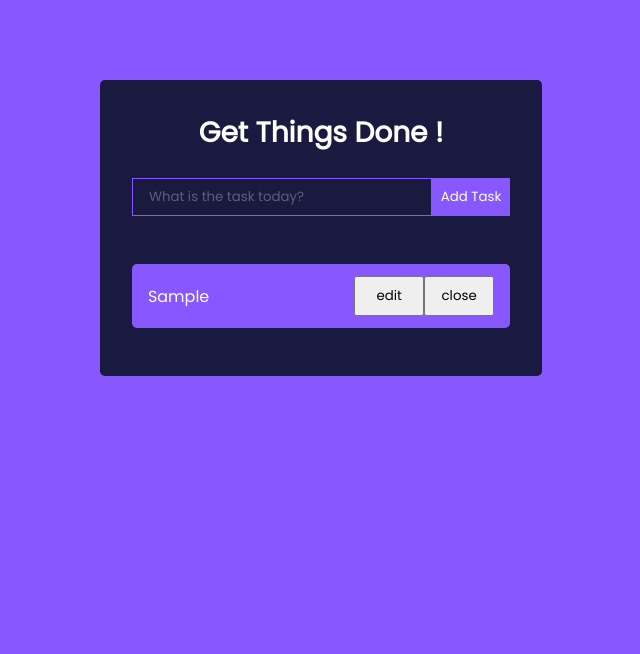
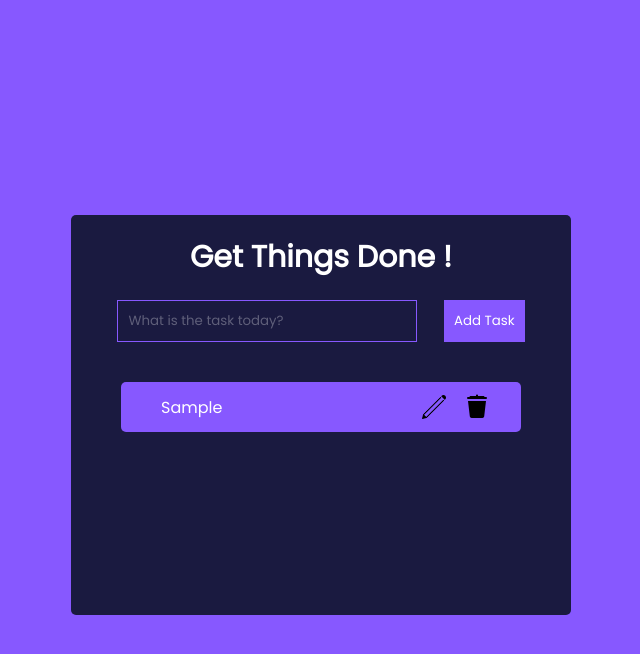
Before and after one commit to Tigran-Dev11/react-j3, a React (Create React App) app: page / in a window 1280 px wide. Both pictures are taken after typing "Sample" into the empty fields and a click on the button "Add Task". Shown: the top 654 px of the page, without its empty margins (319-959 px from the left). Built offline with nearby package versions, Linux system fonts and the light colour scheme.

Commit message:
Changed any files and styles

```diff
--- a/src/App.jsx
+++ b/src/App.jsx
@@ -1,9 +1,9 @@
 import './index.css';
-import { TodoWrapper } from './components/todolist/Todowrapper';
+import { TodoWrapper } from './components/Todowrapper';
 
 function App() {
   return (
-    <div className="App">
+    <div className="App-container">
       <TodoWrapper  />
     </div>
   );
--- /dev/null
+++ b/src/assets/images/index.jsx
@@ -0,0 +1,7 @@
+import deleteIcon from "./delete-icon.png";
+import editIcon from "./edit-icon.png";
+
+export const ICONS = {
+  deleteIcon,
+  editIcon,
+};
--- a/src/components/todolist/Editformtodo.jsx
+++ b/src/components/Editformtodo.jsx
@@ -1,5 +1,5 @@
 import React, {useState} from 'react'
-
+import "./style.css"
 export const EditTodoForm = ({editTodo, task}) => {
     const [value, setValue] = useState(task.task);
 
@@ -12,7 +12,7 @@ export const EditTodoForm = ({editTodo, task}) => {
   return (
     <form onSubmit={handleSubmit} className="TodoForm">
     <input type="text" value={value} onChange={(e) => setValue(e.target.value)} className="todo-input" placeholder='Update task' />
-    <button type="submit" className='todo-btn'>Add Task</button>
+    <button type="submit" className='todo-btn'>Add</button>
   </form>
   );
 };
--- /dev/null
+++ b/src/components/Todo.jsx
@@ -0,0 +1,27 @@
+import React from "react";
+import { ICONS } from "./../assets/images/index";
+import "./style.css"
+export const Todo = ({ task, deleteTodo, editTodo, toggleComplete }) => {
+  return (
+    <div className="Todo">
+      <p
+        className={`${task.completed ? "completed" : "incompleted"}`}
+        onClick={() => toggleComplete(task.id)}
+      >
+        {task.task}
+      </p>
+      <div className="todo-icons">
+        <img
+          src={ICONS.editIcon}
+          className="edit-icon"
+          onClick={() => editTodo(task.id)}
+        />
+        <img
+          src={ICONS.deleteIcon}
+          className="delete-icon"
+          onClick={() => deleteTodo(task.id)}
+        />
+      </div>
+    </div>
+  );
+};
--- a/src/components/todolist/Todoform.jsx
+++ b/src/components/Todoform.jsx
@@ -1,5 +1,5 @@
 import React, {useState} from 'react'
-
+import "./style.css"
 export const TodoForm = ({addTodo}) => {
     const [value, setValue] = useState('');
 
--- a/src/components/todolist/Todowrapper.jsx
+++ b/src/components/Todowrapper.jsx
@@ -3,7 +3,7 @@ import { Todo } from "./Todo";
 import { TodoForm } from "./Todoform";
 import { v4 as uuidv4 } from "uuid";
 import { EditTodoForm } from "./Editformtodo";
-
+import "./style.css"
 export const TodoWrapper = () => {
   const [todos, setTodos] = useState([]);
 
--- /dev/null
+++ b/src/components/style.css
@@ -0,0 +1,91 @@
+
+
+h1 {
+  color: #fff;
+  font-size: 30px;
+}
+
+.TodoWrapper {
+  width: 500px;
+  height: 400px;
+  display: flex;
+  flex-direction: column;
+  align-items: center;
+  gap: 20px;
+  background: #1A1A40;
+  margin-top: 30px;
+  padding: 20px;
+  border-radius: 5px;
+  overflow-y: scroll;
+}
+::-webkit-scrollbar {
+  width: 18px;
+}
+
+
+::-webkit-scrollbar-thumb:hover {
+  background: #928a8a;
+}
+.TodoForm {
+  width: 100%;
+  margin-bottom: 10px;
+  display: flex;
+  justify-content: space-evenly;
+}
+
+.todo-input {
+  border: 1px solid #8758ff;
+  padding: 10px;
+  width: 300px;
+  color: #fff;
+  background: none;
+}
+
+.todo-input::placeholder {
+  color: #ffffff4d;
+}
+
+.todo-btn {
+  background: #8758ff;
+  color: #fff;
+  border: none;
+  padding: 10px;
+  cursor: pointer;
+}
+
+.Todo {
+  width: 400px;
+  height: 50px;
+  display: flex;
+  justify-content: space-between;
+  align-items: center;
+  background: #8758ff;
+  color: #fff;
+  padding: 0 40px;
+  border-radius: 5px;
+  margin-top: 10px;
+}
+
+
+
+
+
+.todo-icons {
+  width: 60px;
+  height: 40px;
+  display: flex;
+  gap: 15px;
+  align-items: center;
+}
+
+.edit-icon {
+  width: 28px;
+  height: 26px;
+  cursor: pointer;
+}
+
+.delete-icon {
+  width: 30px;
+  height: 30px;
+  cursor: pointer;
+}
--- a/src/components/todolist/Todo.jsx
+++ /dev/null
@@ -1,20 +0,0 @@
-import React from "react";
-
-
-export const Todo = ({ task, deleteTodo, editTodo, toggleComplete }) => {
-
-  return (
-    <div className="Todo">
-      <p
-        className={`${task.completed ? "completed" : "incompleted"}`}
-        onClick={() => toggleComplete(task.id)}
-      >
-        {task.task}
-      </p>
-      <div>
-        <button className="edit-icon" onClick={() => editTodo(task.id)} >edit</button>
-        <button className="delete-icon" onClick={() => deleteTodo(task.id)} >close</button>
-        </div>
-    </div>
-  )
-};
--- a/src/index.css
+++ b/src/index.css
@@ -1,4 +1,5 @@
 @import url('https://fonts.googleapis.com/css2?family=Poppins&display=swap');
+
 * {
   margin: 0;
   padding: 0;
@@ -6,97 +7,12 @@
   font-family: 'Poppins', sans-serif;
 }
 
-.app-container{
+.App-container {
   width: 100%;
   min-height: 100vh;
   display: flex;
   justify-content: center;
   align-items: center;
+  background: #8758ff;
+
 }
-
-
-
-body {
-  background: #8758ff;
-  display: flex;
-  justify-content: center;
-  align-items: center;
-}
-
-.App {
-  text-align: center;
-}
-
-h1 {
-  color: #fff;
-  margin-bottom: 0.5rem;
-  font-size: 1.75rem;
-}
-
-.TodoWrapper {
-  background: #1A1A40;
-  margin-top: 5rem;
-  padding: 2rem;
-  border-radius: 5px;
-}
-
-.TodoForm {
-  width: 100%;
-  margin-bottom: 1rem;
-}
-
-.todo-input {
-  outline: none;
-  background: none;
-  border: 1px solid #8758ff;
-  padding: 0.5rem 1rem;
-  margin-top: 1rem;
-  margin-bottom: 2rem;
-  width: 300px;
-  color: #fff;
-}
-
-.todo-input::placeholder {
-  color: #ffffff4d;
-}
-
-.todo-btn {
-  background: #8758ff;
-  color: #fff;
-  border: none;
-  padding: 0.55rem;
-  cursor: pointer;
-}
-
-.Todo {
-  display: flex;
-  justify-content: space-between;
-  align-items: center;
-  background: #8758ff;
-  color: #fff;
-  padding: 0.75rem 1rem;
-  border-radius: 5px;
-  margin-bottom: 1rem;
-}
-
-.fa-trash {
-  margin-left: 0.75rem;
-}
-
-.incompleted {
-  color: #fff;
-  cursor: pointer;
-}
-
-.completed {
-  color: #c5aeff;
-  text-decoration: line-through;
-  cursor: pointer;
-}
-
-.edit-icon,
-.delete-icon {
-  width: 70px;
-  height: 40px;
-  cursor: pointer;
-}
```
Also changed, not shown: src/assets/images/delete-icon.png (added), src/assets/images/edit-icon.png (added).
